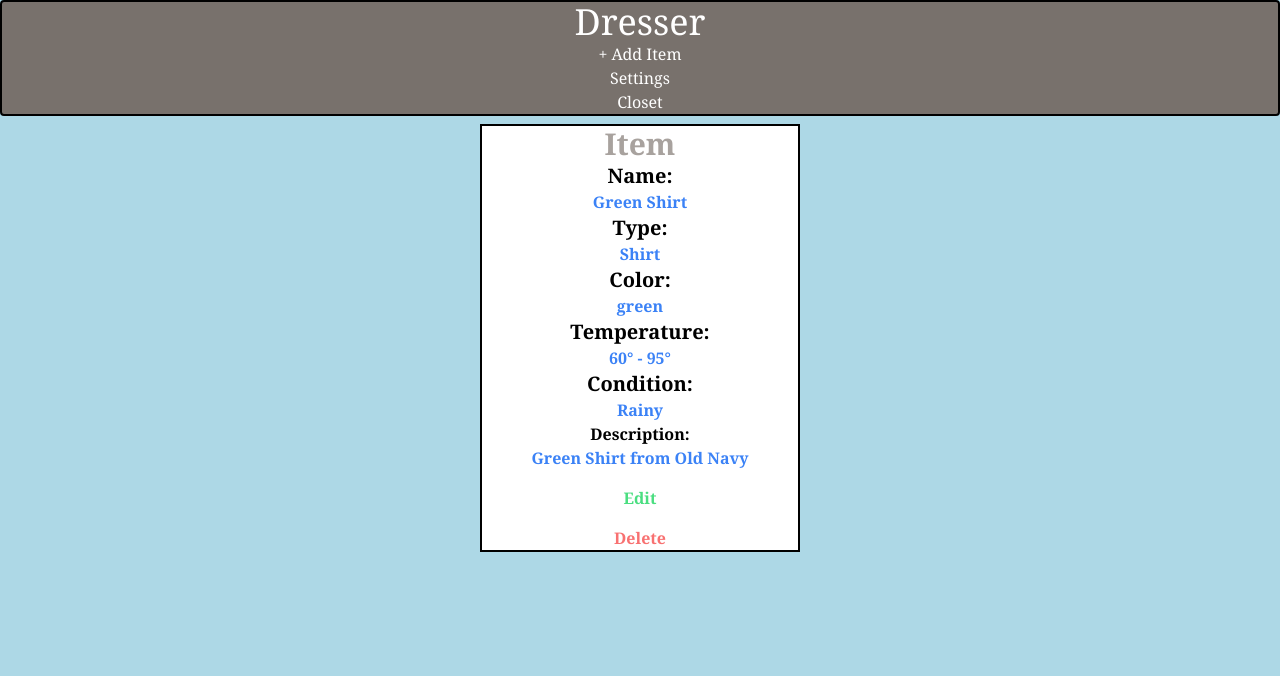
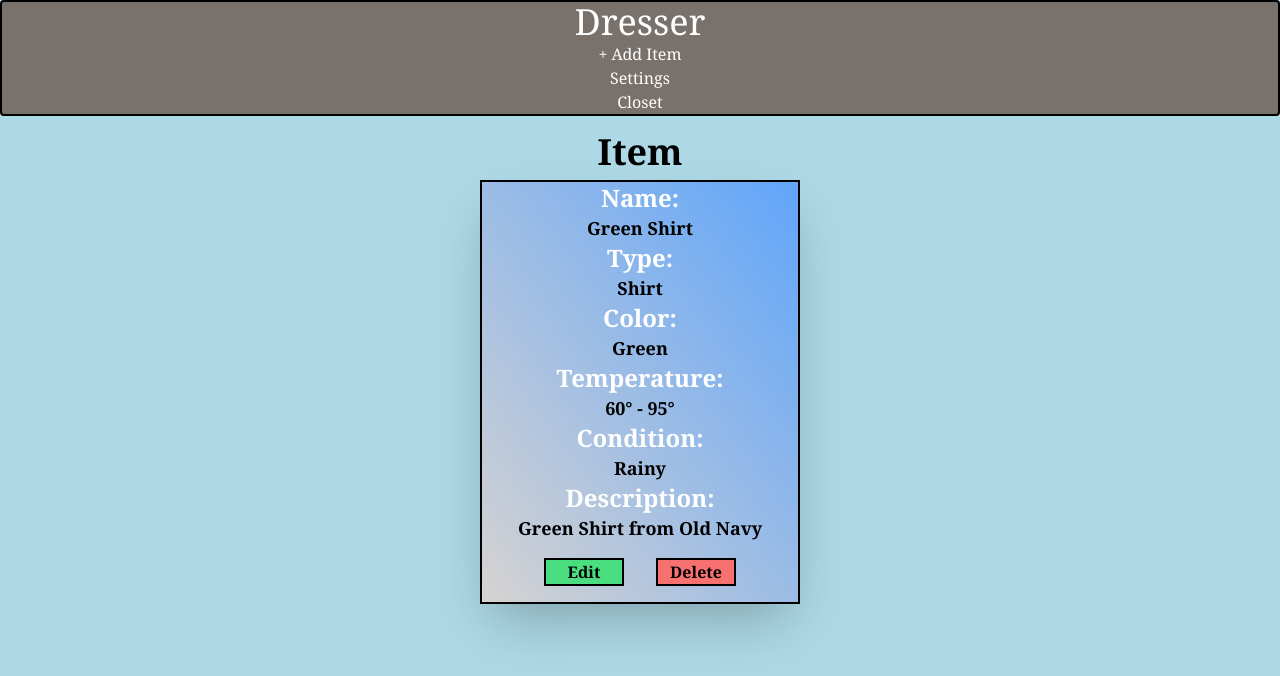
Before and after one commit to denisb92/Wardrobe, a React (Vite) app in the folder Wardrobe/: page /closet/view/0 in a window 1280 px wide. Shown: the top 676 px of the page. Built offline with nearby package versions, Linux system fonts and the light colour scheme; no server answers.

Commit message:
Style Changes for Components + Bug Fix for color combo box

```diff
--- a/Wardrobe/src/components/ClothesCategory.jsx
+++ b/Wardrobe/src/components/ClothesCategory.jsx
@@ -25,14 +25,14 @@ export default function ClothesCategory({clothesType})
 
         }
     }
-    return(     <section>
+    return(     <section className="py-2">
                 <button className={categoryStyle} onClick={toggleHide}>{clothesType} </button>
                 {showCategory && categoryItems.map((item) =>(
                   <section key={item.id} className="justify-items-start  font-semibold font-serif text-black bg-white px-2 my-2 grid border-black h-36 border-2 rounded bg-gradient-to-r from-white to-slate-300" >
 
-                  <p>Item Name: {item.name}</p>
-                  <p>Type: {item.type}</p>
-                  <p>Color: {item.color}</p>
+                <p className="text-xl">Name: {item.name}</p>
+                <p className="text-lg">Type: {item.type}</p>
+                <p className="text-lg">Color: {item.color}</p>
 
                   <div className="flex items-start">
 
--- a/Wardrobe/src/components/ClothesItem.jsx
+++ b/Wardrobe/src/components/ClothesItem.jsx
@@ -22,11 +22,11 @@ export default function ClothesItem({temp, condition, type})
         setClothesItem( newClothesItem );
     }
     return(
-        <section className="justify-items-start  font-semibold font-serif text-black bg-white px-2 grid border-black h-36 border-2 rounded bg-gradient-to-r from-white to-slate-300" >
+        <section className="justify-items-start  font-semibold font-serif text-black bg-white px-2 grid border-black h-36 border-2 rounded bg-gradient-to-tr from-stone-300 to-blue-400 shadow-2xl" >
 
-            <p>Item Name: {clothesItem.name}</p>
-            <p>Type: {clothesItem.type}</p>
-            <p>Color: {clothesItem.color}</p>
+            <p className="text-xl text-white">Name: <label className="text-black">{clothesItem.name} </label></p>
+            <p className="text-lg">Type: {clothesItem.type}</p>
+            <p className="text-lg">Color: {clothesItem.color}</p>
 
             <div className="flex items-start">
                 <button onClick={generateRandomClothes}  className="font-bold border-2 mx-10 w-24 h-8 bg-yellow-100 rounded border-black text-sm">Randomize</button>
--- a/Wardrobe/src/components/ItemForm.jsx
+++ b/Wardrobe/src/components/ItemForm.jsx
@@ -34,14 +34,14 @@ export default function ItemForm({method, item})
     return(
         <form  ref={formElement} onSubmit={handleAddedItem}>
             <div className="grid justify-center my-10">
-            <h1 className="text-stone-500 font-mono font-bold text-3xl mx-32">{method} Item</h1>
-            <section className="rounded border-2 bg-slate-200 h-96  border-black my-10 w-auto">
+            <h1 className="font-mono font-bold text-4xl mx-32">{method} Item</h1>
+            <section className="rounded border-2 bg-gradient-to-tr from-white to-blue-300 h-96 border-black my-10 w-auto shadow-2xl">
                 <div className="p-5">
-                    <label className="px-2" >Item Name:</label>
+                    <label className="px-4 font-bold text-lg" >Name:</label>
                     <input className="bg-blue-100 border-2 text-black border-black px-1" name="name" id="name" required defaultValue={item ? item.name : ''} />
                 </div>
                 <div className="p-5">
-                <label className="px-2" >Item Type:</label>
+                <label className="px-4 font-bold text-lg" >Type:</label>
                     <select className="w-40 bg-blue-100 border-2 text-black border-black" name="type" id="type" defaultValue={item ? item.type : ''}>
                         {TYPES.map((type) => (
                             <option key={type} value={type} >{type}</option>
@@ -51,7 +51,7 @@ export default function ItemForm({method, item})
                 </div>
 
                 <div className="p-5">
-                <label className="px-2" >Item Color:</label>
+                <label className="px-4 font-bold text-lg" >Color:</label>
                     <select className="w-40 bg-blue-100 border-2 text-black border-black" name="color" id="color" defaultValue={item ? item.color : ''}>
                         {COLORS.map((color) => (
                             <option key={color} value={color} >{color}</option>
@@ -61,8 +61,8 @@ export default function ItemForm({method, item})
                     </select>
                 </div>
                 <div className="p-2">
-                        <label>Item Description: <p className="text-xs">(50 characters)</p></label>
-                        <textarea maxLength={50} className="w-80 bg-blue-100 border-2 text-black border-black" name="description" id="description" placeholder="Enter short Item Description" defaultValue={item ? item.description : ''}></textarea>
+                        <label className="px-4 font-bold text-lg">Description: <p className="text-xs px-4">(50 characters max)</p></label>
+                        <textarea maxLength={50} className="w-96 bg-blue-100 border-2 text-black border-black" name="description" id="description" placeholder="Enter short Item Description" defaultValue={item ? item.description : ''}></textarea>
                 </div>
 
                 <button type="submit" className="bg-green-500 hover:bg-green-800  border-2 rounded border-black text-white font-bold w-40 h-12 mx-20">{(method == 'Add') ? 'Add' : 'Edit'} Item</button>
--- a/Wardrobe/src/components/ItemsDetails.jsx
+++ b/Wardrobe/src/components/ItemsDetails.jsx
@@ -26,25 +26,25 @@ export default function ItemsDetails(){
 
     return(
         <>
-        <div className='bg-white w-80 h-fit text-center font-serif font-bold flex-wrap grid border-2 border-black'>
-            <h1 className="text-3xl text-stone-400">Item</h1>
-            <p className='text-xl'>Name: </p>
-            <label className='text-blue-500'>{name}</label>
-            <p className='text-xl'>Type:</p>
-            <label className='text-blue-500'>{type}</label>
+        <h1 className="text-4xl font-serif font-bold py-2 text-center">Item</h1>
+        <div className='bg-gradient-to-tr from-stone-300 to-blue-400 w-80 h-fit text-center font-serif font-bold flex-wrap grid border-2 border-black shadow-2xl '>
+            <p className='text-2xl text-white'>Name: </p>
+            <label className='text-lg'>{name}</label>
+            <p className='text-2xl text-white'>Type:</p>
+            <label className='text-lg'>{type}</label>
 
-            <p className='text-xl'>Color: </p>
-            <label className="text-blue-500">{color}</label>
+            <p className='text-2xl text-white'>Color: </p>
+            <label className='text-lg'>{color}</label>
 
-            <p className='text-xl'>Temperature:</p>
-            <label className='text-blue-500'> {minTemp}° - {maxTemp}°</label>
-            <p className='text-xl'>Condition: </p>
-            <label className='text-blue-500'>{condition}</label>
-            <p>Description:</p>
-            <label className='text-blue-500'> {description}</label>
-            <div className='flex-wrap grid'>
-            <button onClick={editItem} className='py-4 text-green-400 hover:text-green-800' >Edit</button>
-            <button onClick={deleteItem}  className='text-red-400 hover:text-red-800'>Delete</button>
+            <p className='text-2xl text-white'>Temperature:</p>
+            <label className='text-lg'> {minTemp}° - {maxTemp}°</label>
+            <p className='text-2xl text-white'>Condition: </p>
+            <label className='text-lg'>{condition}</label>
+            <p className='text-2xl text-white'>Description:</p>
+            <label className='text-lg'> {description}</label>
+            <div className='py-4'>
+            <button onClick={editItem} className=' mx-4 bg-green-400 text-black w-20 hover:bg-green-800 border-2 border-black ' >Edit</button>
+            <button onClick={deleteItem}  className='mx-4 bg-red-400 hover:bg-red-800 w-20 border-2 border-black'>Delete</button>
             </div>
         </div>
 
--- a/Wardrobe/src/components/Weather.jsx
+++ b/Wardrobe/src/components/Weather.jsx
@@ -5,12 +5,12 @@ export default function Weather(){
     const condition = useSelector(state => state.weather.condition);
 
     let conditionClass = "h-fit w-100 border-black border-2";
-    conditionClass += (condition === "Clear") ? " bg-yellow-200" : " bg-blue-300";
+    conditionClass += (condition === "Clear") ? " bg-gradient-to-r from-yellow-200 to-blue-100" : " bg-gradient-to-r from-blue-500 to-stone-300";
 
     return(
        <section className= {conditionClass} >
             <div className="flex justify-center">
-                <h1 className="text-stone-500 font-bold font-mono text-xl">Weather Info</h1>
+                <h1 className="text-stone-700 font-bold font-mono text-xl">Weather Info</h1>
             </div>
             <div className="grid justify-center my-2" >
                 <label className="font-bold font-serif">Temperature </label>
--- a/Wardrobe/src/data/DUMMY_DATA.js
+++ b/Wardrobe/src/data/DUMMY_DATA.js
@@ -4,7 +4,7 @@ export const DUMMY_DATA = [
         id: 0,
         name: "Green Shirt",
         type: "Shirt",
-        color: "green",
+        color: "Green",
         minTemp: 60,
         maxTemp: 95,
         condition: 'Rainy',
@@ -14,7 +14,7 @@ export const DUMMY_DATA = [
         id: 1,
         name: "Fleece Sweater",
         type: "Shirt",
-        color: "blue",
+        color: "Blue",
         minTemp: 0,
         maxTemp: 50,
         condition: 'Sunny',
@@ -24,7 +24,7 @@ export const DUMMY_DATA = [
         id: 2,
         name: "Chino Pants",
         type: "Pants",
-        color: "red",
+        color: "Red",
         minTemp: 0,
         maxTemp: 80,
         condition: 'Sunny',
@@ -34,7 +34,7 @@ export const DUMMY_DATA = [
         id: 3,
         name: "Chukka Shoes",
         type: "Shoes",
-        color: "brown",
+        color: "Brown",
         minTemp: 0,
         maxTemp: 80,
         condition: 'Rainy',
@@ -44,7 +44,7 @@ export const DUMMY_DATA = [
         id: 4,
         name: "Sneakers",
         type: "Shoes",
-        color: "white",
+        color: "White",
         minTemp: 0,
         maxTemp: 100,
         condition: 'Sunny',
@@ -54,7 +54,7 @@ export const DUMMY_DATA = [
         id: 5,
         name: "Rain Jacket",
         type: "Jacket",
-        color: "yellow",
+        color: "Yellow",
         minTemp: 0,
         maxTemp: 40,
         condition: 'Rainy',
@@ -64,7 +64,7 @@ export const DUMMY_DATA = [
         id: 6,
         name: "Winter Jacket",
         type: "Jacket",
-        color: "gray",
+        color: "Gray",
         minTemp: 0,
         maxTemp: 40,
         condition: 'Sunny',
@@ -74,7 +74,7 @@ export const DUMMY_DATA = [
         id: 7,
         name: "Jeans",
         type: "Pants",
-        color: "blue",
+        color: "Blue",
         minTemp: 0,
         maxTemp: 100,
         condition: 'Sunny',
--- a/Wardrobe/src/data/data.js
+++ b/Wardrobe/src/data/data.js
@@ -1,2 +1,2 @@
 export const TYPES =["Shirt", "Pants", "Shoes", "Jacket"];
-export const COLORS =['Red', 'Green', 'Blue', 'White', 'Black', 'Purple', 'Yellow', 'Orange', 'Pink'];
+export const COLORS =['Red', 'Green', 'Blue', 'White', 'Black', 'Purple', 'Yellow', 'Orange', 'Pink', 'Brown'];
```
